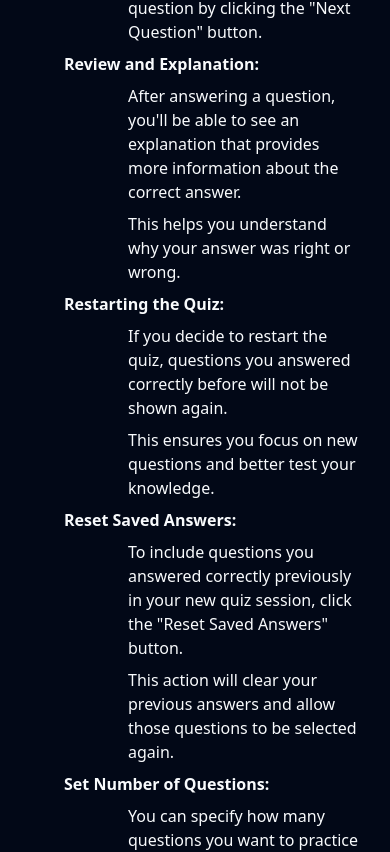
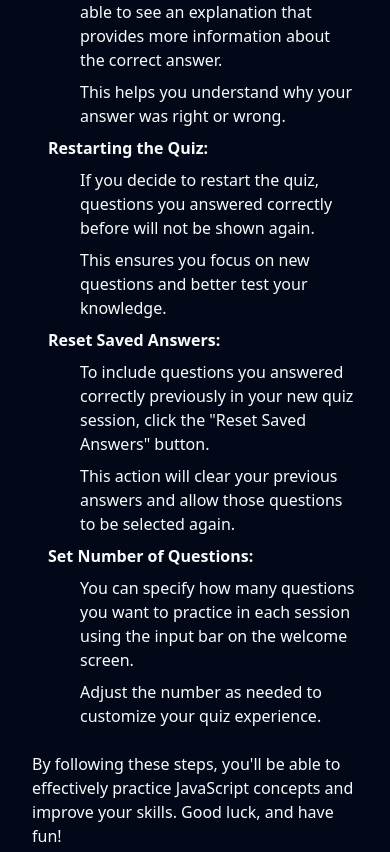
Before and after one commit to AshutoshAgrawal2004/javascript-interview-prep-quiz, a React (Vite) app: page / in a window 390 px wide. Shown: the part 980-1832 px from the top of the page. Built offline with nearby package versions, Linux system fonts and the light colour scheme.

Commit message:
Mobile responsive design

```diff
--- a/src/components/how-it-works.css
+++ b/src/components/how-it-works.css
@@ -1,10 +1,10 @@
 .how-it-works ol > li {
-  padding-left: 2rem;
+  padding-left: 1rem;
   margin-top: 0.5rem;
   margin-bottom: 0.5rem;
 }
 
 .how-it-works ol > li > ul > li {
   margin-top: 0.5rem;
-  padding-left: 4rem;
+  padding-left: 2rem;
 }
--- a/src/components/how-it-works.tsx
+++ b/src/components/how-it-works.tsx
@@ -2,8 +2,8 @@ import "./how-it-works.css";
 
 export const HowItWorks = () => {
   return (
-    <div className="how-it-works">
-      Here's a quick guide on how to use the app:
+    <div className="how-it-works flex flex-col gap-4">
+      <p>Here's a quick guide on how to use the app:</p>
       <ol>
         <li>
           <strong>Start the Quiz:</strong>
@@ -82,8 +82,10 @@ export const HowItWorks = () => {
           </ul>
         </li>
       </ol>
-      By following these steps, you'll be able to effectively practice
-      JavaScript concepts and improve your skills. Good luck, and have fun!
+      <p>
+        By following these steps, you'll be able to effectively practice
+        JavaScript concepts and improve your skills. Good luck, and have fun!
+      </p>
     </div>
   );
 };
--- a/src/components/question.tsx
+++ b/src/components/question.tsx
@@ -29,8 +29,8 @@ export const Question: React.FC<QuestionProps> = ({}) => {
 
   return (
     <div className="flex flex-col gap-8">
-      <div className="flex gap-8">
-        <div className="flex-1">
+      <div className="lg:grid lg:grid-cols-12 gap-8">
+        <div className="col-span-9">
           <h4 className="text-xl">{question.question}</h4>
           {question.codeBlock && (
             <SyntaxHighlighter language={"javascript"} style={dracula}>
@@ -38,7 +38,7 @@ export const Question: React.FC<QuestionProps> = ({}) => {
             </SyntaxHighlighter>
           )}
         </div>
-        <div className="flex flex-col gap-6 min-w-80 mt-10">
+        <div className="col-span-3 flex flex-col gap-6  mt-10">
           {question.options.map((option) => (
             <Option key={option.id} option={option} />
           ))}
--- a/src/screens/welcome-screen.tsx
+++ b/src/screens/welcome-screen.tsx
@@ -2,7 +2,6 @@ import { HowItWorks } from "@/components/how-it-works";
 import { Button } from "@/components/ui/button";
 import { Slider } from "@/components/ui/slider";
 import { questionsData } from "@/data/questions-data";
-import { cn } from "@/lib/utils";
 import { resetSavedAnswers, startQuiz } from "@/store/quiz-slice";
 import { useAppDispatch, useAppSelector } from "@/store/store";
 import { getRandomQuestions } from "@/utils/get-random-questions";
@@ -45,11 +44,10 @@ export const WelcomeScreen = () => {
         This quiz app is designed to help you practice JavaScript concepts with
         various questions. Good luck and have fun!
       </p>
-      <div className="flex flex-col w-[60%] gap-4 justify-center items-center">
+      <div className="flex flex-col lg:w-[60%] gap-4 justify-center items-center">
         <Slider
           value={[numberOfQuestions]}
           onValueChange={(val) => {
-            console.log(val);
             setNumberOfQuestions(val[0]);
           }}
           defaultValue={[10]}
```
